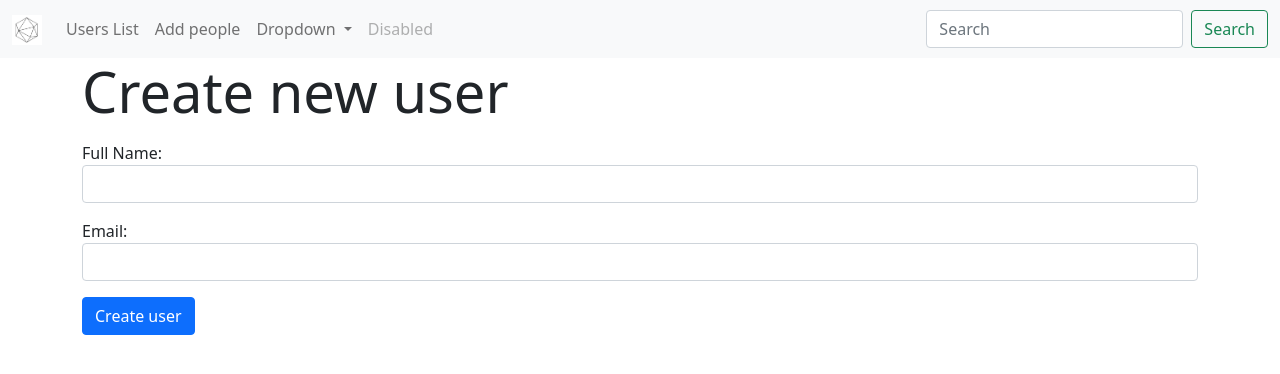
After one commit to vincentporte/fastapi_sqlachemy2_async, a FastAPI app: template app/templates/users/form.html in a window 1280 px wide. The commit adds this page. Shown: the top 374 px of the page. Run offline with FastAPI, Linux system fonts and the light colour scheme; the template is opened without the code that fills it, so the values that code supplies are empty.

Commit message:
feat(users): add views, template and tests for user creation

```diff
--- a/app/templates/components/navbar.html
+++ b/app/templates/components/navbar.html
@@ -12,7 +12,7 @@
             <a class="nav-link" aria-current="page" href="{{ url_for('get_users_list') }}">Users List</a>
           </li>
           <li class="nav-item">
-            <a class="nav-link" href="#">Link</a>
+            <a class="nav-link" href="{{ url_for('create_user_init') }}">Add people</a>
           </li>
           <li class="nav-item dropdown">
             <a class="nav-link dropdown-toggle" href="#" id="navbarDropdown" role="button" data-bs-toggle="dropdown" aria-expanded="false">
--- /dev/null
+++ b/app/templates/users/form.html
@@ -0,0 +1,42 @@
+{% extends "shared/base.html" %}
+
+
+{% block title %}
+  <title>Create new user</title>
+{% endblock %}
+
+{% block content %}
+
+<div class="container">
+    <h1 class="display-4">Create new user</h1>
+
+    <form method="POST" action="{{ url_for('create_user_submit') }}">
+
+      <div class="form-group mt-3">
+        <label for="full_name">Full Name:</label>
+        <input type="text" class="form-control" id="full_name" name="full_name" value="{{ form_data.full_name }}" required>
+
+        {% if 'full_name' in errors %}
+        <div >
+          {{ errors['full_name'] }}
+        </div>
+        {% endif %}
+
+      </div>
+
+      <div class="form-group mt-3">
+        <label for="email">Email:</label>
+        <input type="email" class="form-control{% if 'email' in errors %} is-invalid{% endif %}" id="email" name="email" value="{{ form_data.email }}" required>
+
+        {% if 'email' in errors %}
+        <div class="invalid-feedback">
+          {{ errors['email'] }}
+        </div>
+        {% endif %}
+      </div>
+
+      <button type="submit" class="btn btn-primary mt-3">Create user</button>
+  </form>
+
+</div>
+{% endblock %}
```
Also changed, not shown: app/users/views.py (+27 -1 lines), tests/users/test_views.py (+37 -0 lines).
